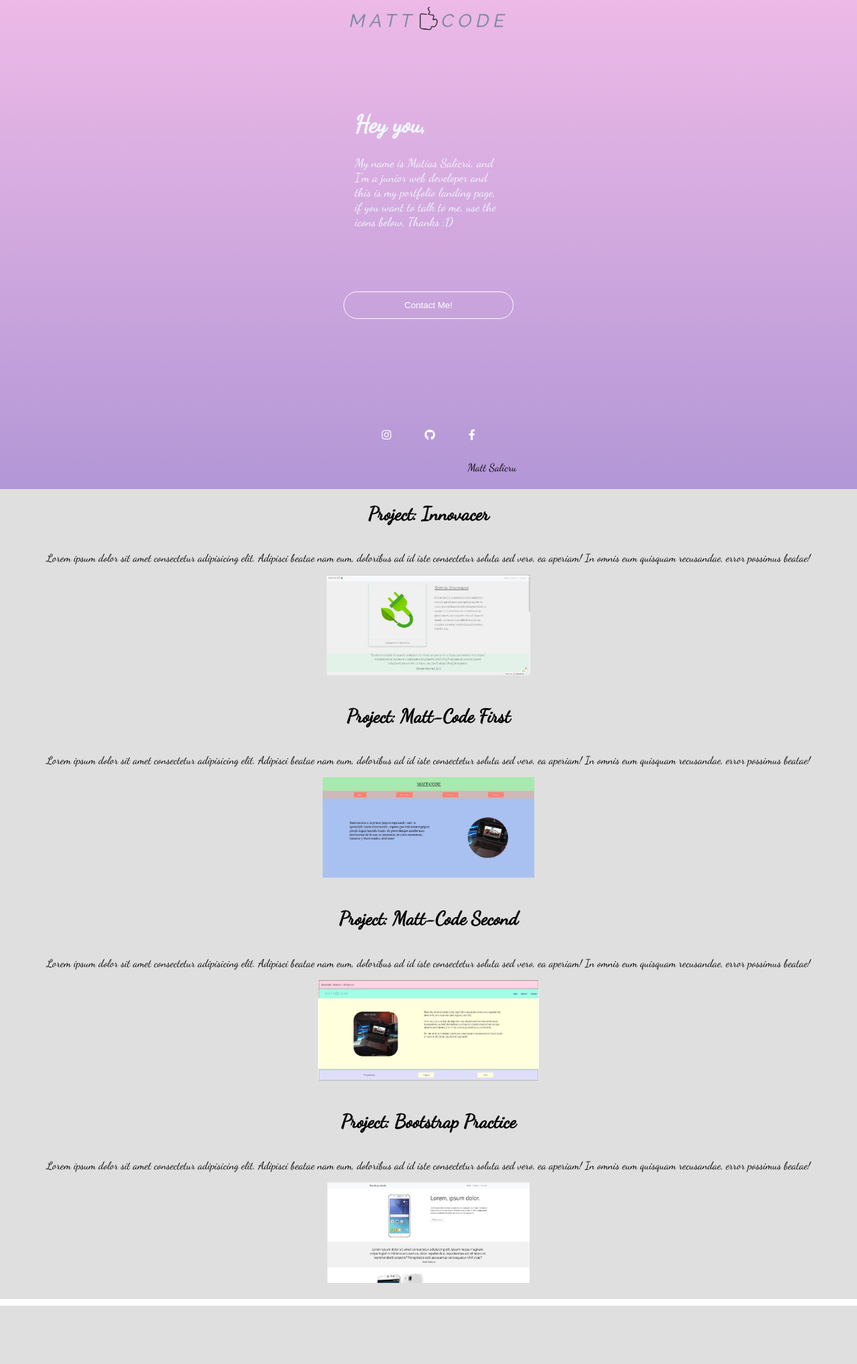
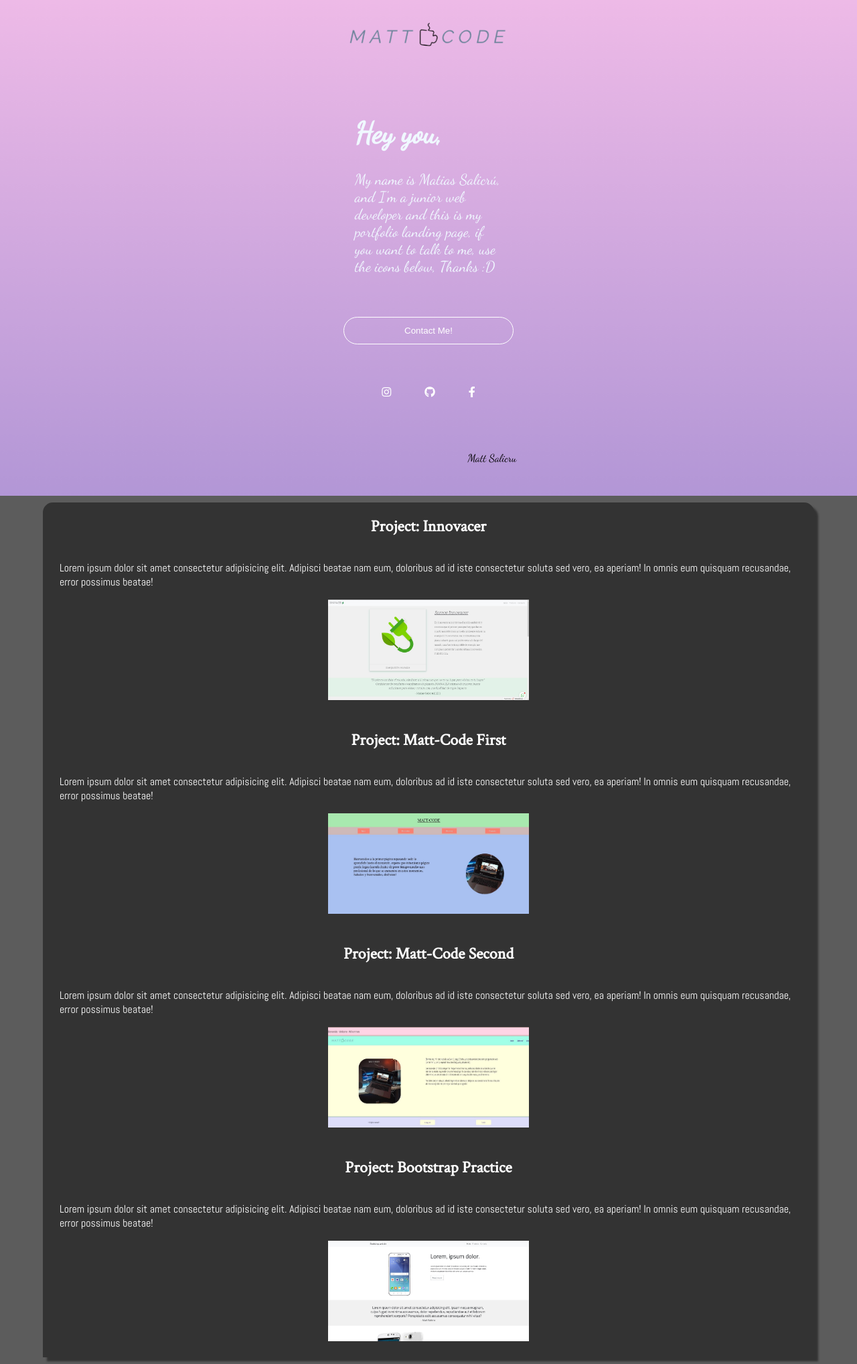
Before and after one commit to matiassalicru/mattCode, a PHP site: page / in a window 1280 px wide. Shown: the whole page at 67% size. Before the commit the page ends 1949 px from the top, so only its background shows below. Run offline with PHP 8.4, Linux system fonts and the light colour scheme; some libraries are stand-ins or nearby versions.

Commit message:
Boxing projects

```diff
--- a/index.html
+++ b/index.html
@@ -9,6 +9,7 @@
     <!-- FONTS -->
     <link href="https://fonts.googleapis.com/css?family=Prompt&display=swap" rel="stylesheet">
     <link href="https://fonts.googleapis.com/css?family=Dancing+Script&display=swap" rel="stylesheet">
+    <link href="https://fonts.googleapis.com/css?family=Abel|Crimson+Text&display=swap" rel="stylesheet">
     <!-- Font Awesome -->
     <link rel="stylesheet" href="https://use.fontawesome.com/releases/v5.12.1/css/all.css" integrity="sha384-v8BU367qNbs/aIZIxuivaU55N5GPF89WBerHoGA4QTcbUjYiLQtKdrfXnqAcXyTv" crossorigin="anonymous">
 
@@ -63,8 +64,7 @@
                 <div class="image">
                     <img src="innovacer.jpg" alt="" class="img">
                 </div>
-            </div>
-            <div class="projects">
+                <!-- SPACE -->
                 <h1 class="title">
                     Project: Matt-Code First
                 </h1>
@@ -74,8 +74,7 @@
                 <div class="image">
                     <img src="matt-code.jpg" alt="" class="img">
                 </div>
-            </div>
-            <div class="projects">
+                <!-- SPACE -->
                 <h1 class="title">
                     Project: Matt-Code Second
                 </h1>
@@ -85,8 +84,7 @@
                 <div class="image">
                     <img src="matt-code2.jpg" alt="" class="img">
                 </div>
-            </div>
-            <div class="projects">
+                <!-- SPACE -->
                 <h1 class="title">
                     Project: Bootstrap Practice
                 </h1>
--- a/style.css
+++ b/style.css
@@ -1,6 +1,7 @@
 body{
     margin: 0;
     font-family: 'Dancing Script';
+    background: #5c5c5c;
 }
 
 .container
@@ -17,7 +18,7 @@ body{
     display: flex;
     flex-direction: column;
     flex-wrap: wrap;
-    height: 730px;
+    height: 740px;
     width: auto;
     justify-content: space-around;
     align-items: center;
@@ -44,15 +45,13 @@ body{
 
     .parrafo
     {
-        margin-top: 70px;
         width: 220px;
-        font-size: 18px;
+        font-size: 22px;
         color: aliceblue;
     }
 
     .contact
     {
-        margin-top: 80px;
         background: none;
         color: #fff;
         padding: 12px 90px;
@@ -71,14 +70,11 @@ body{
     {
         display: flex;
         flex-direction: row;
-        /* background: #dfdfdf; */
     }
 
         .link
         {
-            margin-top: 150px;
             padding: 0px 25px;
-            /* background: #5c5c5c; */
             color: rgb(255, 255, 255);
         }
 
@@ -96,7 +92,7 @@ body{
     display: flex;
     flex-direction: column;
     flex-wrap: wrap;
-    margin: 0px 0px;
+    margin-top: 10px;
     margin-bottom: 10px;
     align-items: center;
     justify-content: center;
@@ -107,19 +103,24 @@ body{
         display: flex;
         flex-direction: column;
         align-items: center;
-        width: 100%;
-        background: #dfdfdf;
+        width: 90%;
+        height: 100%;
+        background: #333;
         transition: 0.9s;
+        color: #fff;
+        border-radius: 15px 15px 0 0;
+        box-shadow: 6px 6px 3px #333;
     }
 
         .title
         {
+            font-family: 'Crimson Text';
             margin-top: 20px;
-            font-size: 28px;
         }
 
         .text
         {
+            font-family: 'Abel';
             margin-left: 25px;
             margin-right: 25px;
         }
@@ -128,7 +129,7 @@ body{
         {
             margin-bottom: 20px;
             height: 150px;
-            width: auto;
+            width: 300px;
         }
 
             .img:hover
```
Also changed, not shown: matt-code2.jpg.
